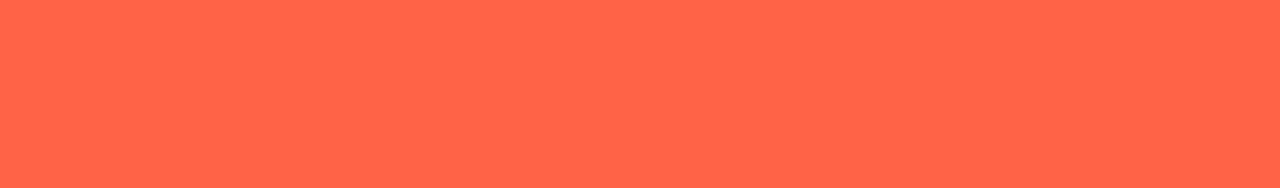
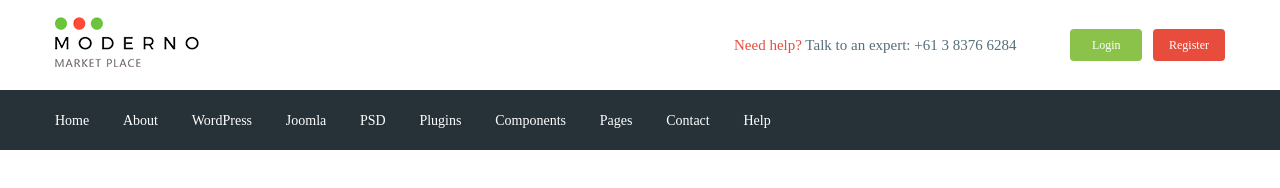
Before and after one commit to UshenkoNickolay/moderno, a website: page app/index.html in a window 1280 px wide. Drawn offline with nearby package versions, Linux system fonts and the light colour scheme; files that its build step writes are made by us from their sources; a web font is replaced by a local one.

Commit message:
added header

```diff
--- a/app/index.html
+++ b/app/index.html
@@ -6,9 +6,98 @@
   <meta http-equiv="X-UA-Compatible" content="IE=edge">
   <meta name="viewport" content="width=device-width, initial-scale=1.0">
   <title>Document</title>
+  <link rel="preconnect" href="https://fonts.googleapis.com">
+<link rel="preconnect" href="https://fonts.gstatic.com" crossorigin>
+<link href="https://fonts.googleapis.com/css2?family=Roboto:wght@500;700&display=swap" rel="stylesheet">
   <link rel="stylesheet" href="css/libs.min.css">
   <link rel="stylesheet" href="css/style.min.css">
 </head>
+<header class="header">
+  <div class="header__top">
+    <div class="container">
+      <div class="header__top-inner">
+        <div class="header__logo">
+          <a href="#">
+            <img src="images/logo.png" alt="">
+          </a>
+        </div>
+        <div class="header__text">
+          <a href="#">
+            <span>Need help?</span>
+          </a>
+          Talk to an expert:
+          <a class="header__phone" href="tel: +61 3 8376 6284">+61 3 8376 6284</a>
+        </div>
+        <div class="header__box">
+          <a class="basket" href="#"></a>
+          <a class="header__btn header__btn-login" href="#">Login</a>
+          <a class="header__btn header__btn-register" href="#">Register</a>
+        </div>
+      </div>
+    </div>
+  </div>
+
+  <div class="header__menu">
+    <div class="container">
+      <nav class="menu">
+        <ul class="menu__list">
+          <li>
+            <a href="#">
+              Home
+            </a>
+          </li>
+          <li>
+            <a href="#">
+              About
+            </a>
+          </li>
+          <li>
+            <a href="#">
+              WordPress
+            </a>
+          </li>
+          <li>
+            <a href="#">
+              Joomla
+            </a>
+          </li>
+          <li>
+            <a href="#">
+              PSD
+            </a>
+          </li>
+          <li>
+            <a href="#">
+              Plugins
+            </a>
+          </li>
+          <li>
+            <a href="#">
+              Components
+            </a>
+          </li>
+          <li>
+            <a href="#">
+              Pages
+            </a>
+          </li>
+          <li>
+            <a href="#">
+              Contact
+            </a>
+          </li>
+          <li>
+            <a href="#">
+              Help
+            </a>
+          </li>
+        </ul>
+      </nav>
+    </div>
+  </div>
+
+
+</header>
 
 <body>
   <script src="https://ajax.googleapis.com/ajax/libs/jquery/3.6.0/jquery.min.js"></script>
--- /dev/null
+++ b/app/scss/_fonts.scss
@@ -0,0 +1,7 @@
+@font-face {
+  font-family: 'Roboto-Regular, sans-serif';
+  src: url('../fonts/Roboto-Regular.woff2') format('woff2'),
+       url('../fonts/Roboto-Regular.woff') format('woff');
+  font-weight: 400;
+  font-display: swap;
+}
--- /dev/null
+++ b/app/scss/_global.scss
@@ -0,0 +1,36 @@
+html {
+  box-sizing: border-box;
+}
+
+*,
+*::before,
+*::after {
+  box-sizing: inherit;
+}
+
+a {
+  display: inline-block;
+  text-decoration: none;
+  color: #546e7a;
+}
+
+ul,
+li {
+  margin: 0;
+  padding: 0;
+  list-style: none;
+}
+
+body {
+  font-family: 'Roboto-Regular, sans-serif';
+  font-weight: 400;
+  font-size: 15px;
+  line-height: 24px;
+  color: #546e7a;
+}
+
+.container {
+  max-width: 1200px;
+  margin: 0 auto;
+  padding: 0 15px;
+}
--- /dev/null
+++ b/app/scss/_vars.scss
@@ -0,0 +1,2 @@
+$text: #546e7a;
+$red: #e74c3c;
--- a/app/scss/style.scss
+++ b/app/scss/style.scss
@@ -1,17 +1,53 @@
-html {
-  box-sizing: border-box;
+@import 'vars';
+@import 'global';
+@import 'fonts';
+
+.header__top-inner{
+  display: flex;
+  justify-content: space-between;
+  height: 90px;
+  align-items: center;
 }
+.header__text{
+  margin-left: auto;
+  margin-right: 50px;
+  span{
+    color:  #e74c3c;
+  }
+}
+.header__btn{
+  padding: 4px;
+  width: 72px;
+  border-radius: 4px;
+  text-align: center;
+  color: #fff;
+  font-size: 12px;
 
-*,
-*::before,
-*::after {
-  box-sizing: inherit;
 }
-
-body {
-  background-color: tomato;
+.header__btn-login{
+  background-color: #8bc34a;
 }
-
-.test{
+.header__btn-register{
+  background-color: #e74c3c;
+  margin-left: 7px;
+}
+.header__menu{
+  background-color: #263238;
+}
+.menu{
   display: flex;
+  align-items: center;
+  height: 60px;
 }
+.menu__list{
+  li{
+    display: inline-block;
+    & + li{
+      margin-left: 30px;
+    }
+  }
+  a{
+    color: #fff;
+    font-size: 14px;
+  }
+}
--- a/gulpfile.js
+++ b/gulpfile.js
@@ -8,7 +8,7 @@ uglify = require('gulp-uglify'),
 cssmin = require('gulp-cssmin');
 
 gulp.task('sass', function(){
-  return gulp.src('app/scss/style.scss')
+  return gulp.src('app/scss/**/*.scss')
         .pipe(sass.sync({outputStyle: 'compressed'}))
         .pipe(rename({suffix : '.min'}))
         .pipe(autoprefixer({
@@ -58,7 +58,7 @@ gulp.task('browser-sync', function() {
 });
 
 gulp.task('watch', function(){
-  gulp.watch('app/scss/style.scss', gulp.parallel('sass'))
+  gulp.watch('app/scss/**/*.scss', gulp.parallel('sass'))
   gulp.watch('app/*.html', gulp.parallel('html'))
   gulp.watch('app/js/*.js', gulp.parallel('js'))
 });
```
Also changed, not shown: app/fonts/AnyConv.com__Roboto-Regular.woff (added), app/fonts/AnyConv.com__Roboto-Regular.woff2 (added), app/images/logo.png (added).
